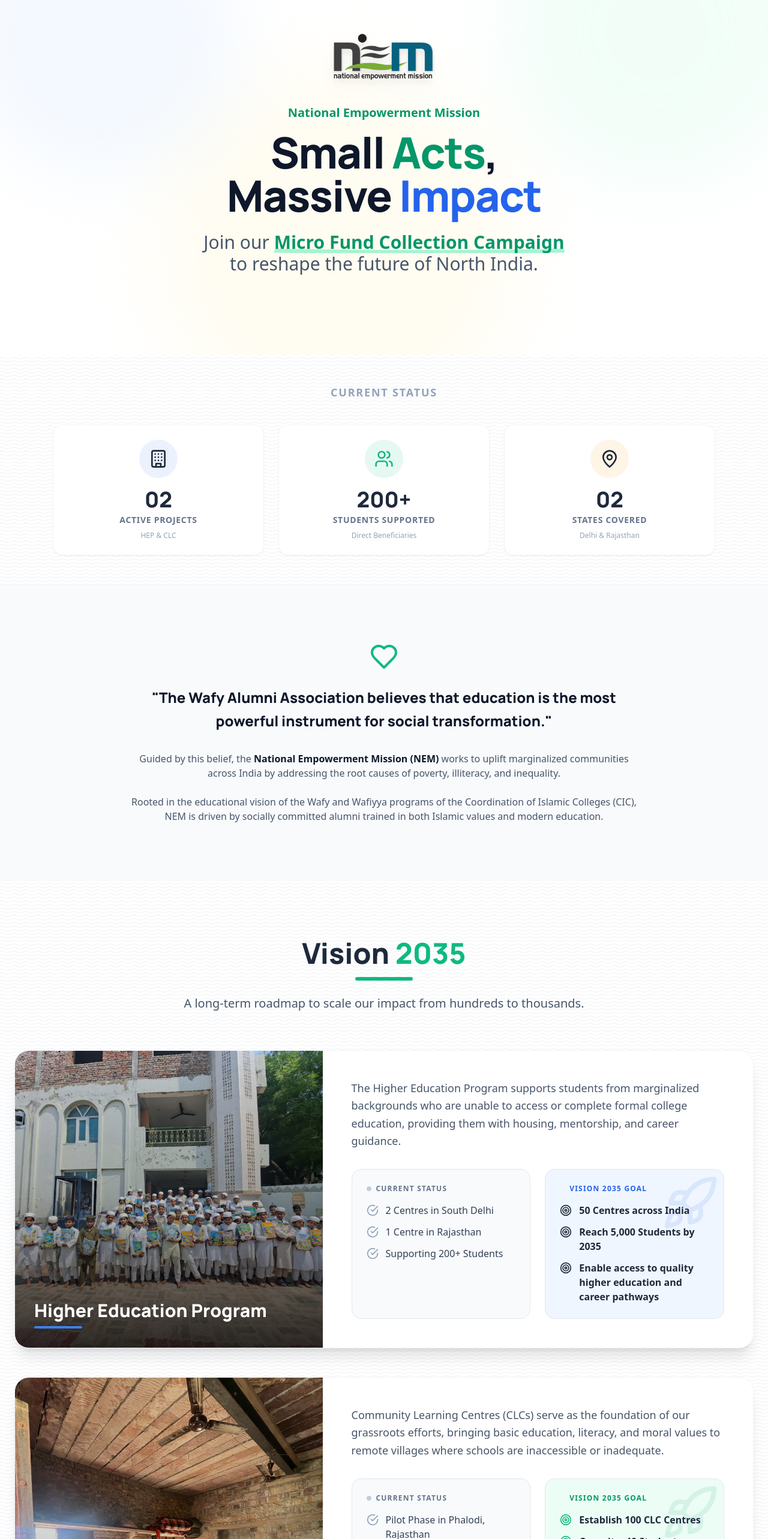
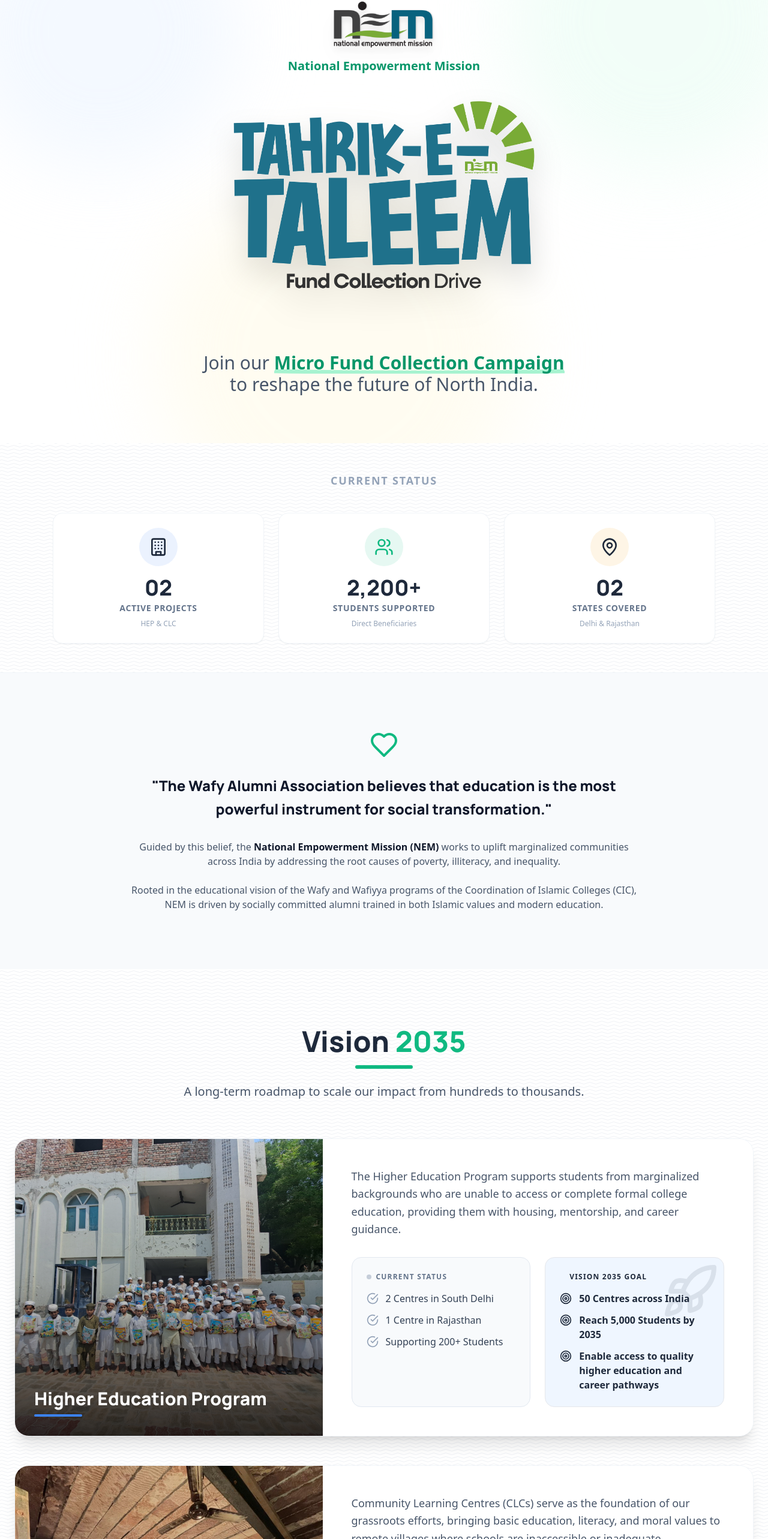
Before and after one commit to Shameelmya/nem-website, a React (Vite) app: page / in a window 1280 px wide. Shown: the part 128-2694 px from the top of the page at 60% size. Built offline with nearby package versions, Linux system fonts and the light colour scheme.

Commit message:
Refactor App.jsx layout and update statistics
Updated section layout and typography for improved presentation. Adjusted statistics and descriptions for clarity and accuracy. added thahreek epng

```diff
--- a/src/App.jsx
+++ b/src/App.jsx
@@ -305,7 +305,7 @@
       {/* Removed Audio Button - Use 'M' key to toggle */}
 
       {/* --- HERO SECTION --- */}
-      <section className="relative min-h-[90vh] flex flex-col items-center justify-center pt-12 pb-12 px-4 overflow-hidden bg-white">
+      <section className="relative min-h-[90vh] flex flex-col items-center justify-start pt-12 pb-12 px-4 overflow-hidden bg-white">
 
         {/* Abstract Background Elements */}
         <div className="absolute top-0 left-0 w-full h-full overflow-hidden pointer-events-none">
@@ -327,13 +327,12 @@
 
           <FadeIn delay={200}>
             {/* Title with minimal top margin - Pulled up significantly */}
-            <h2 className="text-emerald-600 font-bold text-lg md:text-xl mb-4 -mt-8 md:-mt-10 relative z-20">National Empowerment Mission</h2>
+            <h2 className="text-emerald-600 font-bold text-lg md:text-xl mb-1 -mt-8 md:-mt-16 relative z-20">National Empowerment Mission</h2>
 
-            {/* Colored Acts & Impact */}
-            <h1 className="text-4xl md:text-7xl font-extrabold text-slate-900 tracking-tight leading-tight mb-6 font-heading">
-              Small <span className="text-emerald-600">Acts</span>,<br/>
-              Massive <span className="text-blue-600">Impact</span>
-            </h1>
+            {/* MAIN TYPOGRAPHY IMAGE - TAHREEKE.PNG */}
+            <div className="-mt-12 mb-8 w-full max-w-2xl mx-auto transform hover:scale-105 transition-transform duration-700 relative z-20">
+              <img src="/tahreeke.png" alt="Tahreeke Typography" className="w-full h-auto object-contain drop-shadow-2xl" />
+            </div>
           </FadeIn>
 
           <FadeIn delay={400}>
@@ -356,7 +355,7 @@
           </div>
           <div className="grid grid-cols-1 md:grid-cols-3 gap-6">
              <FadeIn delay={100} className="h-full"><StatCounter label="Active Projects" value="02" subLabel="HEP & CLC" icon={Building} colorClass="bg-blue-500" /></FadeIn>
-             <FadeIn delay={200} className="h-full"><StatCounter label="Students Supported" value="200+" subLabel="Direct Beneficiaries" icon={Users} colorClass="bg-emerald-500" /></FadeIn>
+             <FadeIn delay={200} className="h-full"><StatCounter label="Students Supported" value="2,200+" subLabel="Direct Beneficiaries" icon={Users} colorClass="bg-emerald-500" /></FadeIn>
              <FadeIn delay={300} className="h-full"><StatCounter label="States Covered" value="02" subLabel="Delhi & Rajasthan" icon={MapPin} colorClass="bg-amber-500" /></FadeIn>
           </div>
         </div>
@@ -423,14 +422,14 @@
                 theme="emerald"
                 description="Community Learning Centres (CLCs) serve as the foundation of our grassroots efforts, bringing basic education, literacy, and moral values to remote villages where schools are inaccessible or inadequate."
                 currentStats={[
-                  "Pilot Phase in Phalodi, Rajasthan",
-                  "Focus on Drop-outs & New Learners",
-                  "Establishing Village Trust"
+                  "Pilot phase in Phalodi, Rajasthan",
+                  "Establishing 50 CLC Centres",
+                  "Supporting 2000+ Students"
                 ]}
                 visionStats={[
-                  "Establish 100 CLC Centres",
-                  "Capacity: 40 Students per Centre",
-                  "Complete Holistic Development"
+                  "Providing Basic Education",
+                  "Establish 100 CLC Centres across India",
+                  "Reaching 10,000 Beneficiaries"
                 ]}
                 features={[
                   "Focus on literacy, numeracy & life skills",
```
